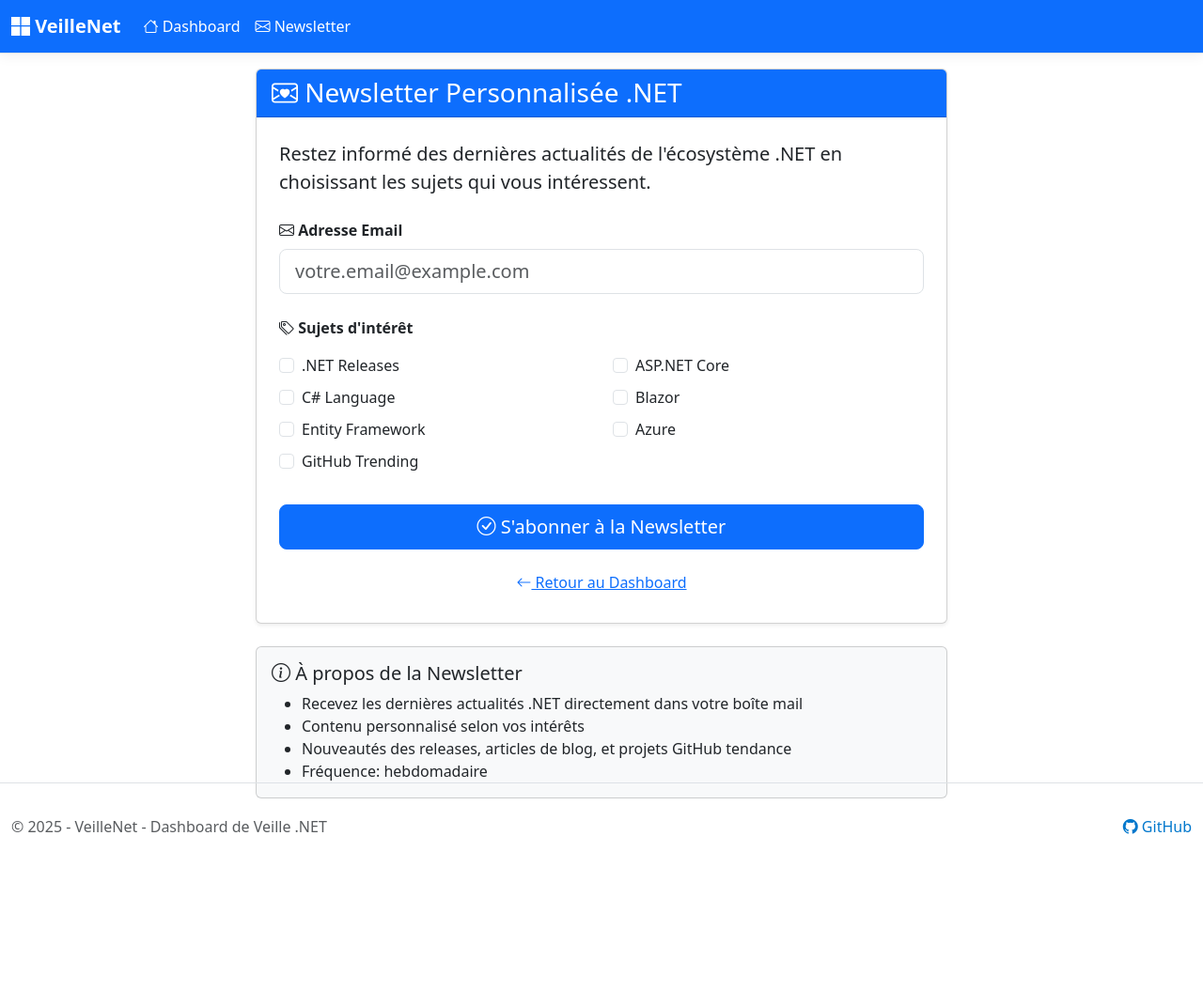
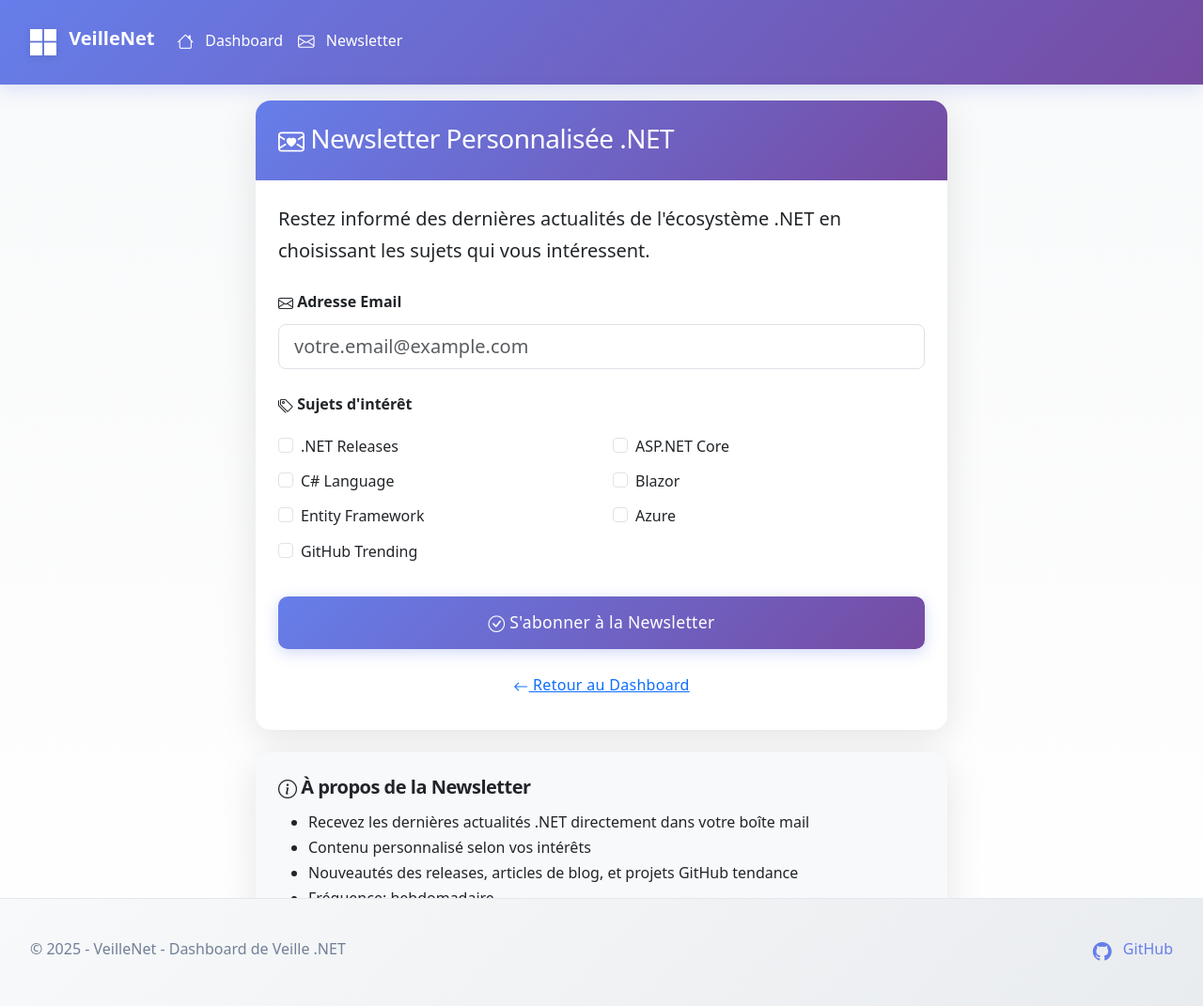
Before and after one commit to matmout/veillenet, an ASP.NET Core app: page /Newsletter in a window 1280 px wide. Shown: the whole page at 94% size. Before the commit the page ends 888 px from the top, so only its background shows below. Run offline with ASP.NET Core 8, Linux system fonts and the light colour scheme; style sheets or scripts are compiled from the project's sources; some libraries are stand-ins or nearby versions.

Commit message:
Implement modern CSS styling with gradients, animations, and improved UX
Co-authored-by: matmout <4924943+matmout@users.noreply.github.com>

```diff
--- a/Pages/Shared/_Layout.cshtml.css
+++ b/Pages/Shared/_Layout.cshtml.css
@@ -1,48 +1,136 @@
-/* Please see documentation at https://learn.microsoft.com/aspnet/core/client-side/bundling-and-minification
-for details on configuring this project to bundle and minify static web assets. */
+/* Modern Layout Styling */
+
+/* Navbar Styling */
+.navbar {
+  backdrop-filter: blur(10px);
+  background: linear-gradient(135deg, #667eea 0%, #764ba2 100%) !important;
+  box-shadow: 0 4px 20px rgba(102, 126, 234, 0.2);
+  padding: 1rem 0;
+  border: none !important;
+}
 
 a.navbar-brand {
   white-space: normal;
   text-align: center;
   word-break: break-all;
+  font-size: 1.5rem;
+  font-weight: 800;
+  letter-spacing: -0.5px;
+  color: white !important;
+  transition: all 0.3s cubic-bezier(0.4, 0, 0.2, 1);
 }
 
-a {
-  color: #0077cc;
+a.navbar-brand:hover {
+  transform: scale(1.05);
+  text-shadow: 0 0 20px rgba(255, 255, 255, 0.5);
 }
 
-.btn-primary {
-  color: #fff;
-  background-color: #1b6ec2;
-  border-color: #1861ac;
+.navbar-brand .bi {
+  font-size: 1.75rem;
+  vertical-align: -0.25em;
+  margin-right: 0.5rem;
+  filter: drop-shadow(0 2px 4px rgba(0, 0, 0, 0.1));
 }
 
-.nav-pills .nav-link.active, .nav-pills .show > .nav-link {
-  color: #fff;
-  background-color: #1b6ec2;
-  border-color: #1861ac;
+.nav-link {
+  color: rgba(255, 255, 255, 0.9) !important;
+  font-weight: 500;
+  padding: 0.5rem 1rem !important;
+  border-radius: 8px;
+  transition: all 0.3s cubic-bezier(0.4, 0, 0.2, 1);
+  margin: 0 0.25rem;
 }
 
-.border-top {
-  border-top: 1px solid #e5e5e5;
-}
-.border-bottom {
-  border-bottom: 1px solid #e5e5e5;
+.nav-link:hover {
+  background: rgba(255, 255, 255, 0.15);
+  color: white !important;
+  transform: translateY(-2px);
 }
 
-.box-shadow {
-  box-shadow: 0 .25rem .75rem rgba(0, 0, 0, .05);
+.nav-link .bi {
+  margin-right: 0.5rem;
+  font-size: 1.1rem;
+  vertical-align: -0.125em;
 }
 
-button.accept-policy {
-  font-size: 1rem;
-  line-height: inherit;
+/* Main Content Area */
+main {
+  animation: fadeIn 0.6s ease-out;
 }
 
+@keyframes fadeIn {
+  from {
+    opacity: 0;
+    transform: translateY(20px);
+  }
+  to {
+    opacity: 1;
+    transform: translateY(0);
+  }
+}
+
+/* Footer Styling */
 .footer {
   position: absolute;
   bottom: 0;
   width: 100%;
-  white-space: nowrap;
-  line-height: 60px;
+  background: linear-gradient(135deg, #f8f9fa 0%, #e9ecef 100%);
+  border-top: 1px solid #e2e8f0;
+  padding: 1.5rem 0;
+  margin-top: 3rem;
 }
+
+.footer a {
+  color: #667eea;
+  font-weight: 500;
+  transition: all 0.3s cubic-bezier(0.4, 0, 0.2, 1);
+  text-decoration: none;
+}
+
+.footer a:hover {
+  color: #5a6fd8;
+  transform: translateX(5px);
+  display: inline-block;
+}
+
+.footer .bi-github {
+  font-size: 1.25rem;
+  vertical-align: -0.25em;
+  margin-right: 0.5rem;
+}
+
+.border-top {
+  border-top: 1px solid #e2e8f0 !important;
+}
+
+.border-bottom {
+  border-bottom: 1px solid #e2e8f0 !important;
+}
+
+/* Container Spacing */
+.container-fluid {
+  padding-left: 2rem;
+  padding-right: 2rem;
+}
+
+@media (max-width: 768px) {
+  .container-fluid {
+    padding-left: 1rem;
+    padding-right: 1rem;
+  }
+
+  .navbar-brand {
+    font-size: 1.25rem;
+  }
+}
+
+/* Responsive adjustments */
+@media (max-width: 576px) {
+  .navbar {
+    padding: 0.75rem 0;
+  }
+
+  .nav-link {
+    padding: 0.5rem 0.75rem !important;
+  }
+}
--- a/wwwroot/css/site.css
+++ b/wwwroot/css/site.css
@@ -1,5 +1,23 @@
+/* Modern CSS Variables */
+:root {
+  --primary-gradient: linear-gradient(135deg, #667eea 0%, #764ba2 100%);
+  --secondary-gradient: linear-gradient(135deg, #f093fb 0%, #f5576c 100%);
+  --success-gradient: linear-gradient(135deg, #4facfe 0%, #00f2fe 100%);
+  --dark-gradient: linear-gradient(135deg, #434343 0%, #000000 100%);
+  --card-shadow: 0 10px 40px rgba(0, 0, 0, 0.1);
+  --card-shadow-hover: 0 15px 50px rgba(0, 0, 0, 0.15);
+  --transition-base: all 0.3s cubic-bezier(0.4, 0, 0.2, 1);
+  --border-radius-base: 12px;
+  --border-radius-lg: 16px;
+  --spacing-base: 1.5rem;
+}
+
+/* Modern Typography */
 html {
   font-size: 14px;
+  font-family: -apple-system, BlinkMacSystemFont, 'Segoe UI', 'Inter', Roboto, 'Helvetica Neue', Arial, sans-serif;
+  -webkit-font-smoothing: antialiased;
+  -moz-osx-font-smoothing: grayscale;
 }
 
 @media (min-width: 768px) {
@@ -8,19 +26,26 @@ html {
   }
 }
 
+/* Enhanced Focus States */
 .btn:focus, .btn:active:focus, .btn-link.nav-link:focus, .form-control:focus, .form-check-input:focus {
-  box-shadow: 0 0 0 0.1rem white, 0 0 0 0.25rem #258cfb;
+  box-shadow: 0 0 0 0.2rem rgba(102, 126, 234, 0.25);
+  outline: none;
 }
 
 html {
   position: relative;
   min-height: 100%;
+  scroll-behavior: smooth;
 }
 
 body {
   margin-bottom: 60px;
+  background: linear-gradient(to bottom, #f8f9fa 0%, #ffffff 100%);
+  line-height: 1.7;
+  color: #2d3748;
 }
 
+/* Enhanced Form Styling */
 .form-floating > .form-control-plaintext::placeholder, .form-floating > .form-control::placeholder {
   color: var(--bs-secondary-color);
   text-align: end;
@@ -29,3 +54,249 @@ body {
 .form-floating > .form-control-plaintext:focus::placeholder, .form-floating > .form-control:focus::placeholder {
   text-align: start;
 }
+
+/* Modern Card Styling */
+.card {
+  border: none;
+  border-radius: var(--border-radius-lg);
+  box-shadow: var(--card-shadow);
+  transition: var(--transition-base);
+  overflow: hidden;
+  background: white;
+}
+
+.card:hover {
+  transform: translateY(-5px);
+  box-shadow: var(--card-shadow-hover);
+}
+
+.card-header {
+  border: none;
+  padding: 1.5rem;
+  font-weight: 600;
+  background: var(--primary-gradient) !important;
+  color: white !important;
+  border-radius: 0 !important;
+}
+
+.card-header.bg-primary {
+  background: var(--primary-gradient) !important;
+}
+
+.card-header.bg-info {
+  background: var(--success-gradient) !important;
+}
+
+.card-header.bg-warning {
+  background: linear-gradient(135deg, #ffeaa7 0%, #fdcb6e 100%) !important;
+  color: #2d3748 !important;
+}
+
+.card-header.bg-success {
+  background: linear-gradient(135deg, #00b894 0%, #00cec9 100%) !important;
+}
+
+.card-header.bg-dark {
+  background: var(--dark-gradient) !important;
+}
+
+.card-body {
+  padding: 1.5rem;
+}
+
+/* Modern Button Styling */
+.btn {
+  border-radius: 8px;
+  font-weight: 500;
+  padding: 0.625rem 1.5rem;
+  transition: var(--transition-base);
+  border: none;
+  text-transform: none;
+  letter-spacing: 0.3px;
+}
+
+.btn-primary {
+  background: var(--primary-gradient);
+  color: white;
+  box-shadow: 0 4px 15px rgba(102, 126, 234, 0.3);
+}
+
+.btn-primary:hover {
+  transform: translateY(-2px);
+  box-shadow: 0 6px 20px rgba(102, 126, 234, 0.4);
+  background: linear-gradient(135deg, #5a6fd8 0%, #6a3f92 100%);
+}
+
+.btn-outline-primary {
+  border: 2px solid #667eea;
+  color: #667eea;
+  background: transparent;
+}
+
+.btn-outline-primary:hover {
+  background: var(--primary-gradient);
+  color: white;
+  border-color: transparent;
+  transform: translateY(-2px);
+  box-shadow: 0 4px 15px rgba(102, 126, 234, 0.3);
+}
+
+.btn-lg {
+  padding: 0.875rem 2rem;
+  font-size: 1.1rem;
+  border-radius: 10px;
+}
+
+.btn-sm {
+  padding: 0.375rem 1rem;
+  font-size: 0.875rem;
+  border-radius: 6px;
+}
+
+/* Badge Styling */
+.badge {
+  padding: 0.5rem 1rem;
+  border-radius: 20px;
+  font-weight: 500;
+  font-size: 0.75rem;
+  letter-spacing: 0.5px;
+  text-transform: uppercase;
+}
+
+.badge.bg-success {
+  background: linear-gradient(135deg, #00b894 0%, #00cec9 100%) !important;
+}
+
+.badge.bg-info {
+  background: linear-gradient(135deg, #74b9ff 0%, #0984e3 100%) !important;
+}
+
+.badge.bg-warning {
+  background: linear-gradient(135deg, #ffeaa7 0%, #fdcb6e 100%) !important;
+  color: #2d3748 !important;
+}
+
+.badge.bg-primary {
+  background: var(--primary-gradient) !important;
+}
+
+.badge.bg-secondary {
+  background: linear-gradient(135deg, #b2bec3 0%, #636e72 100%) !important;
+}
+
+/* List Group Styling */
+.list-group-item {
+  border: none;
+  border-bottom: 1px solid #e2e8f0;
+  padding: 1.25rem;
+  transition: var(--transition-base);
+  background: transparent;
+}
+
+.list-group-item:hover {
+  background: #f7fafc;
+  transform: translateX(5px);
+  border-left: 3px solid #667eea;
+  padding-left: calc(1.25rem - 3px);
+}
+
+.list-group-item:first-child {
+  border-top: none;
+}
+
+.list-group-item:last-child {
+  border-bottom: none;
+}
+
+/* Link Styling */
+a {
+  color: #667eea;
+  text-decoration: none;
+  transition: var(--transition-base);
+}
+
+a:hover {
+  color: #5a6fd8;
+  text-decoration: none;
+}
+
+/* Headings */
+h1, h2, h3, h4, h5, h6 {
+  font-weight: 700;
+  line-height: 1.3;
+  color: #1a202c;
+  letter-spacing: -0.5px;
+}
+
+.display-4 {
+  font-weight: 800;
+  background: var(--primary-gradient);
+  -webkit-background-clip: text;
+  -webkit-text-fill-color: transparent;
+  background-clip: text;
+}
+
+/* Scrollbar Styling */
+::-webkit-scrollbar {
+  width: 10px;
+  height: 10px;
+}
+
+::-webkit-scrollbar-track {
+  background: #f1f1f1;
+  border-radius: 10px;
+}
+
+::-webkit-scrollbar-thumb {
+  background: linear-gradient(135deg, #667eea 0%, #764ba2 100%);
+  border-radius: 10px;
+}
+
+::-webkit-scrollbar-thumb:hover {
+  background: linear-gradient(135deg, #5a6fd8 0%, #6a3f92 100%);
+}
+
+/* Animation Classes */
+@keyframes fadeInUp {
+  from {
+    opacity: 0;
+    transform: translateY(30px);
+  }
+  to {
+    opacity: 1;
+    transform: translateY(0);
+  }
+}
+
+.fade-in-up {
+  animation: fadeInUp 0.6s ease-out;
+}
+
+/* Smooth transitions for dynamic content */
+.card-body > * {
+  animation: fadeInUp 0.4s ease-out;
+}
+
+/* Icon styling */
+.bi {
+  vertical-align: -0.125em;
+}
+
+/* Small text improvements */
+small, .small {
+  font-size: 0.875rem;
+  color: #718096;
+}
+
+.text-muted {
+  color: #718096 !important;
+}
+
+/* Shadow utilities */
+.shadow-sm {
+  box-shadow: var(--card-shadow) !important;
+}
+
+.box-shadow {
+  box-shadow: var(--card-shadow);
+}
```
Also changed, not shown: Pages/Index.cshtml (+0 -16 lines).
